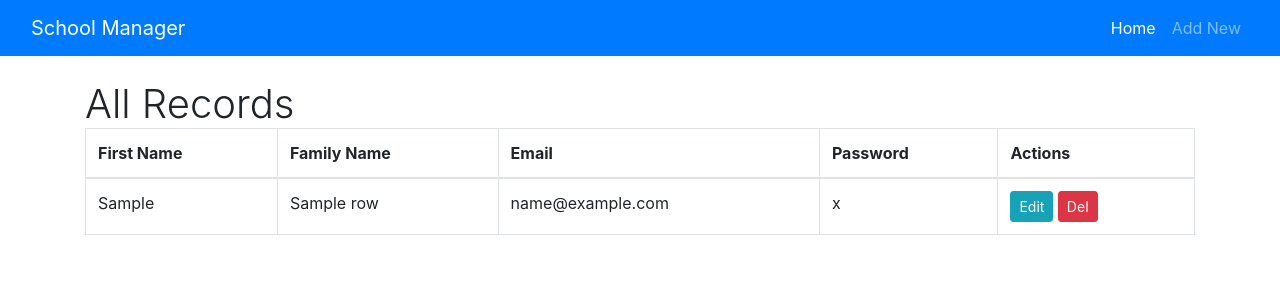
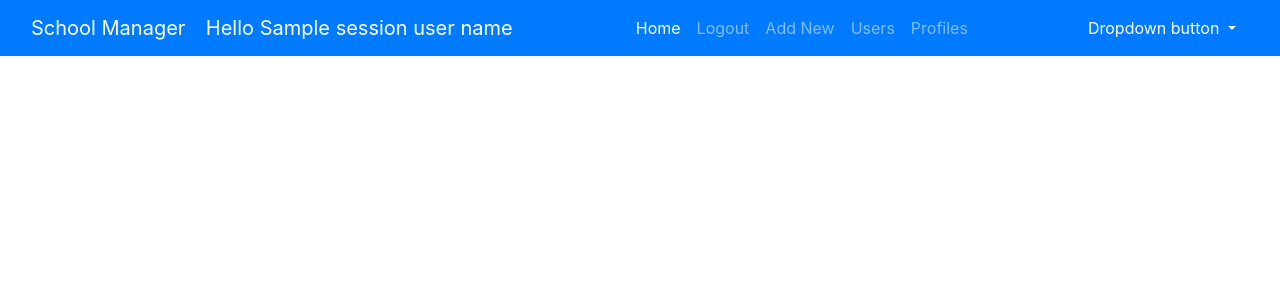
Before and after one commit to Soeeb/Learning-Python, a Flask app: template db/db/db/templates/Index.html in a window 1280 px wide. Shown: the top 300 px of the page. Run offline with Flask 2, Linux system fonts and the light colour scheme; the template is opened without the code that fills it: most values are stand-ins (such as "Sample title", 1, 10 or a date in 2020); some libraries are stand-ins or nearby versions.

Commit message:
this doesn't work at all

```diff
--- a/db/db/db/app.py
+++ b/db/db/db/app.py
@@ -1,18 +1,42 @@
-from flask import Flask, render_template, request, url_for, redirect
+from flask import Flask, render_template, request, url_for, redirect, escape, session
+from hashlib import md5
 import pymysql
 #from flaskext.mysql import MySQL
 app = Flask(__name__)
 # Make the WSGI interface available at the top level so wfastcgi can get it.
+class ServerError(Exception):
+   """Base class for other exceptions"""
+   pass
 wsgi_app = app.wsgi_app
 # Connect to the database
 def create_connection():
     return pymysql.connect(host='localhost',
                              user='root',
                              password='13COM',
-                             db='students',
+                             db='pythondb',
                              charset='utf8mb4'
                              ,cursorclass=pymysql.cursors.DictCursor)
 
+def display_all_records(username, role="admin", Id=0):
+    global Data
+    connection=create_connection()
+    try:
+        with connection.cursor() as cursor:
+            select_sql="SELECT users Id as Id,users.Email AS Email,users.Firstname AS Firstname, users.FamilyName AS FamilyName"
+            if int(Id)>0:
+                print(select_sql)
+                print(Id)
+                select_sql = select_sql+"where users.ID=" + Id
+                val=(int(Id))
+                print(select_sql)
+                cursor.execute(select_sql)
+                data = cursor.fetchone()
+                print(data)
+            cursor.execute(select_sql)
+            data = cursor.fetchall()
+            data = list(data)
+    finally:
+        connection.close()
 #display users
 @app.route('/')
 def hello():
@@ -55,25 +79,36 @@ def update_user():
 # edit from form
 @app.route('/edit_record', methods=['POST','GET'])
 def edit_user():
+    connection=create_connection()
     if request.method == 'POST':
         form_values = request.form
         first_name = form_values["firstname"]
         family_name = form_values["familyname"]
         email = form_values["email"]
         password = form_values["password"]
+        ID = form_values["ID"]
         dob="2001-10-01"
         try:
            with connection.cursor() as cursor:
                # Create a new record
-               sql = "UPDATE users (FirstName,FamilyName,Email,DateOfBirth,Password) VALUES (%s,%s,%s,%s,%s) WHERE ="
-               val=(first_name,family_name,email,dob,password)
+               sql = "UPDATE `users` SET FirstName=%s, FamilyName=%s, Email=%s, DateOfBirth=%s ,Password=%s WHERE `ID`=%s"
+               val=(first_name,family_name,email,dob,password,ID)
                cursor.execute(sql,(val))
                #save values in dbase
            connection.commit()
            cursor.close()
         finally:
             return redirect(url_for('hello'))
-    return render_template('Edit_user.html')
+    try:
+        with connection.cursor() as cursor:
+            ID = int(request.args.get("id"))
+            sql = "SELECT * from `users` WHERE `ID` = %s"
+            cursor.execute(sql,(ID))
+            data = cursor.fetchall()
+    finally:
+        connection.commit()
+        connection.close()
+    return render_template('Edit_user.html', data = data)
 
 # delete from form
 @app.route('/delete_record', methods=['POST','GET'])
@@ -101,6 +136,63 @@ def delete_user():
     print(data)
     return render_template('delete_user.html', data = data)
 
+#admin only view
+@app.route('/users')
+def users():
+    if not session.get('logged_in'):
+        return redirect(urlfor('login'))
+    else:
+        username_session=escape(session['username']).capitialize()
+        display_all_records(username_session, "admin")
+        print(data)
+    return render_template("user.html", results=data, session_user_name=username_session)
+
+#login
+@app.route('/login', methods=["GET","POST"])
+def login():
+	connection=create_connection()
+	if session.get('logged_in'):
+		display_all_records()
+		username_session=escape(session['username']).capitalise()
+		return redirect(url_for('index.html', results = data, session_user_name=username_session))
+	error=None
+	try:
+		with connection.cursor() as cursor:
+			if request.method == "POST":
+				username_form= request.form['username']
+				select_sql='SELECT COUNT(1) FROM tblusers WHERE UserName = %s'
+				val=(username_form)
+				cursor.execute(select_sql,val)
+				#data = cursor.fetchall()
+
+				if not list(cursor.fetchone())[0]:
+					raise ServerError('Invalid username')
+
+				password_form = request.form['password']
+				select_sql="SELECT Password FROM tblusers WHERE UserName = %s"
+				val=(username_form)
+				cursor.execute(select_sql,val)
+				data = list(cursor.fetchall())
+				print(data)
+				for row in data:
+					print(md5(password_form.encode()).hexdigest())
+					if md5(password_form.encode()).hexdigest()==row["Password"]:
+						session['username'] = request.form['username']
+						session['logged_in'] = True
+						return redirect(url_for('home'))
+
+				raise ServerError('Invalid password')
+	except ServerError as e:
+		error = str(e)
+		sesssion['logged_in']= False
+
+	return render_template('login.html', error=error)
+
+@app.route('/logout')
+def logout():
+	session.pop('username', None)
+	return redirect(url_for("home"))
+
 # Tasks
 # Per assessment AS91902 Document; complex techniques  include creating queries which insert, update or delete to modify data
 #so you should add  new routes for edit_user, user_details and delete_user using record ids
--- a/db/db/db/templates/Index.html
+++ b/db/db/db/templates/Index.html
@@ -16,38 +16,40 @@
         <div class="container-fluid">
             <div class="navbar-header">
                 <a class="navbar-brand" href="#">School Manager</a>
+                {% if session_user_name %}
+                <a class="navbar-brand" href="#">Hello {{ session_user_name }}</a>
+                {% endif %}
             </div>
             <ul class="nav navbar-nav">
                 <li class="nav-item active"><a href="/" class="nav-link">Home</a></li>
+                {% if session_user_name %}
+                <li class="nav-item"><a href="{{ url_for('logout') }}" class="nav-link">Logout</a></li>
                 <li class="nav-item"><a href="/add_user" class="nav-link">Add New</a></li>
+                <li class="nav-item"><a href="/users" class="nav-link">Users</a></li>
+                <li class="nav-item"><a href="/profiles" class="nav-link">Profiles</a></li>
+                {% endif %}
+                {% if not session_user_name %}
+                <li class="nav-item">
+                    <a href="{{ url_for('login') }}" class="nav-link">Login</a>
+                </li>
+                {% endif %}
             </ul>
+            <div class=" navbar-dropdown">
+                <button type="button" class="btn btn-primary dropdown-toggle" data-toggle="dropdown">
+                    Dropdown button
+                </button>
+                <div class="dropdown-menu">
+                    <a class="dropdown-item" href="#">Link 1</a>
+                    <a class="dropdown-item" href="#">Link 2</a>
+                    <a class="dropdown-item" href="#">Link 3</a>
+                </div>
+            </div>
         </div>
     </nav>
     <div class="container">
-        <h1 class="font-weight-light text-center text-lg-left mt-4 mb-0">All Records</h1>
-
-        <table class="table table-bordered">
-            <thead>
-                <tr>
-                    <th>First Name</th>
-                    <th>Family Name</th>
-                    <th>Email</th>
-                    <th>Password</th>
-                    <th>Actions</th>
-                </tr>
-            </thead>
-            <tbody>
-                {% for row in results %}
-                <tr>
-                    <td>{{ row.FirstName}}</td>
-                    <td>{{ row.FamilyName }}</td>
-                    <td>{{ row.Email }}</td>
-                    <td>{{ row.Password }}</td>
-                    <td><a href="/edit_record?id={{row.ID}}" class="btn btn-info btn-sm"><span class="glyphicon glyphicon-edit"></span>Edit</a> <a href="/delete_record?id={{row.ID}}"class="btn btn-danger btn-sm"><span class="glyphicon glyphicon-trash"></span>Del</a></td>
-                </tr>
-                {% endfor %}
-            </tbody>
-        </table>
+        {% if not session_user_name %}
+        <h2 class="font-weight-light text-center text-lg-left mt-4 mb-0">Welcome to the School Manager Python Application</h2>
+        {% endif %}
     </div>
 </body>
 </html>
```
Also changed, not shown: db/db/db/templates/Edit_user.html (+7 -6 lines), db/db/db/templates/Login.html (+26 -8 lines), db/db/db/templates/Users.html (added, +63 -0 lines), 1 other file.
